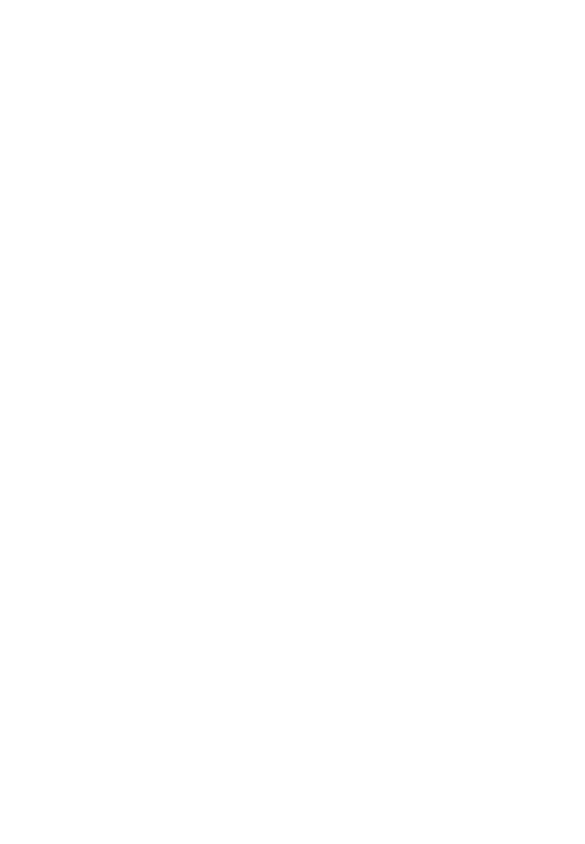
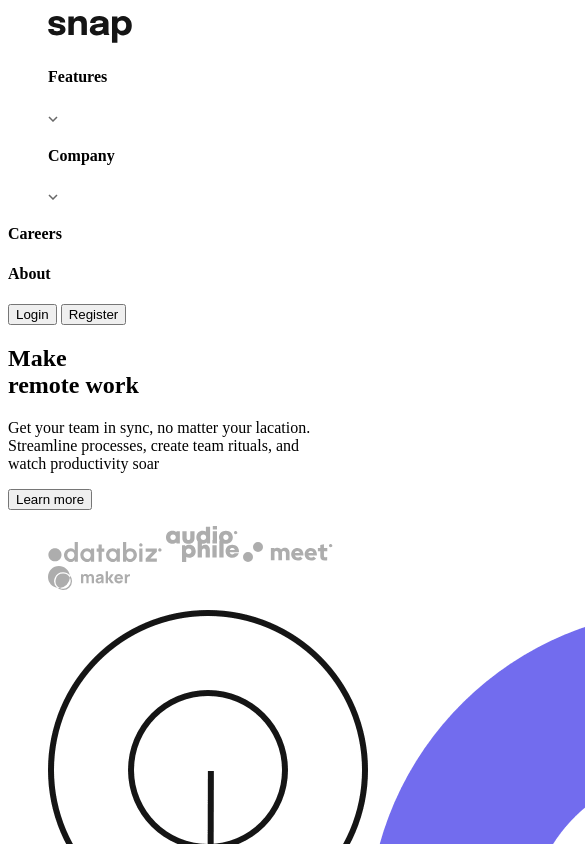
Before and after one commit to alexis25yo/land-page, a website: page src/index.html in a window 390 px wide. Shown: the top 844 px of the page, 585 px wide, since content can reach past the window. Drawn offline with nearby package versions, Linux system fonts and the light colour scheme.

Commit message:
update banner

```diff
--- /dev/null
+++ b/src/app/scripts/services/dataDom.js
@@ -0,0 +1,4 @@
+export const features = document.querySelector('.features')
+export const company = document.querySelector('.company')
+export const menu = document.querySelector('.banner__features')
+export const menu2 = document.querySelector('.banner__company')
--- a/src/app/styles/styles.scss
+++ b/src/app/styles/styles.scss
@@ -1,22 +1,157 @@
-// @import url('https://fonts.googleapis.com/css2?family=Poppins:wght@200;300;400;500;600;700;800;900&display=swap');
-// @import "./shop.scss";
-// @import "./login.scss";
-// @import "./universal.scss";
-// @import "./variables.scss";
+@import "variables";
 
-// button.swal2-confirm.swal2-styled {
-//     background-color: $color-cerulan;
-//     box-shadow: none !important;
-// }
+*{
+    margin: 0;
+    padding: 0;
+    box-sizing: border-box;
+    font-family:  Epilogue;
+    background-color: $Almost-White;
+}
 
-// .active-view-shop {
-//     display: block;
-// }
+.header__nav{
+    display: flex;
+    align-items: center;
+    justify-content: space-between;
+    padding: 20px 15px 0 15px;
+    color: $Medium-Gray;
+    font-weight: 500;
+    font-family:  Epilogue;
+}
 
-// .active-view-login {
-//     display: flex;
-// }
+.header__items{
+    display: flex;
+    align-items: center;
+    cursor: pointer;
+    width: 40%;
+    justify-content: space-between;
+}
 
-// .hidden {
-//     display: none;
-// }
+.items__figures{
+    display: flex;
+    align-items: center;
+    gap: 5px;
+}
+
+
+.header__buttons{
+    display: flex;
+    padding-right: 5%;
+    width: 20%;
+    justify-content: end;
+    gap: 10%;
+}
+
+.header__buttons .Login{
+    border: none;
+    background-color: $Almost-White;
+    padding: 10px;
+    cursor: pointer;
+    color: $Medium-Gray;
+    font-weight: 400;
+    font-family:  Epilogue;
+}
+
+.header__buttons .Register{
+    border-radius: 12px;
+    border: 2px solid $Medium-Gray;
+    background-color: $Almost-White;
+    padding: 5px 15px 5px 15px;
+    cursor: pointer;
+    color: $Medium-Gray;
+    font-weight: 400;
+    font-family:  Epilogue;
+}
+.banner{
+    position: relative;
+    display: flex;
+    padding: 0 20px 0 20px;
+}
+
+.banner__left{
+    display: flex;
+    flex-direction: column;
+    justify-content: start;
+    gap: 30px;
+    width: 50%;
+    padding: 100px 0 0 100px;
+}
+
+.banner__left h1{
+    font-size: 75px;
+}
+
+.banner__left p{
+    color: $Medium-Gray;
+}
+
+.banner__right{
+    width: 40%;
+    justify-content: center;
+    align-items: center;
+    position: relative
+}
+
+.banner .banner__image img{
+    width: 350px;
+    height: auto;
+    position: absolute;
+    top: 40px;
+    left: 100px;
+}
+
+.banner__button{
+    width: 100px;
+    padding: 10px 15px 10px 15px ;
+    border-radius: 10px;
+    background-color: $Almost-Black;
+    color: $Almost-White;
+    cursor: pointer;
+    border: none;
+    font-weight: bold;
+}
+.banner__logos{
+    display: flex;
+    width: 80%;
+    justify-content: space-around;
+}
+
+.banner__logos img{
+    width: 12%;
+    height: auto;
+}
+
+.banner__features{
+    position: absolute;
+    top: 0;
+    left: 130px;
+    border-radius: 8px;
+    box-shadow: rgba(0, 0, 0, 0.35) 0px 5px 15px;
+    padding: 10px;
+    font-weight: 400;
+    color: $Medium-Gray;
+    display: none;
+}
+
+.banner__features p {
+    padding: 5px;
+}
+
+.banner__company{
+    position: absolute;
+    top: 0;
+    left: 275px;
+    border-radius: 8px;
+    box-shadow: rgba(0, 0, 0, 0.35) 0px 5px 15px;
+    padding: 10px;
+    font-weight: 400;
+    color: $Medium-Gray;
+    display: none;
+}
+
+.banner__company p {
+    padding: 5px;
+}
+
+.show{
+    display: block;
+}
--- a/src/app/styles/variables.scss
+++ b/src/app/styles/variables.scss
@@ -1 +1,3 @@
-$color-cerulan: #007090;
+$Almost-White: hsl(0, 0%, 98%);
+$Medium-Gray: hsl(0, 0%, 41%);
+$Almost-Black: hsl(0, 0%, 8%);
--- a/src/index.html
+++ b/src/index.html
@@ -11,5 +11,79 @@
     <link rel="shortcut icon" href="./images/favicon.svg" />
   </head>
 
-  <body></body>
+  <header class="header">
+
+      <nav class="header__nav">
+        <div class="header__items">
+          <figure class="items__figures">
+            <img src="./images/logo.svg" alt="logo">
+          </figure>
+          <figure class="items__figures features">
+            <figcaption><h4>Features</h4></figcaption>
+            <img src="./images/icon-arrow-down.svg" alt="logo">
+          </figure>
+          <figure  class="items__figures company">
+            <figcaption><h4>Company</h4></figcaption>
+            <img src="./images/icon-arrow-down.svg" alt="logo">
+          </figure>
+          <h4 class="careers">Careers</h4>
+          <h4 class="about">About</h4>
+        </div>
+        <div class="header__buttons">
+          <button class="Login buttons">Login</button>
+          <button class="Register buttons">Register</button>
+        </div>
+      </nav>
+      <section class="banner">
+
+        <div class="banner__left">
+
+          <h1>Make <br> remote work</h1>
+          <p>Get your team in sync, no matter your lacation. <br> Streamline processes, create team rituals, and <br> watch productivity soar</p>
+
+          <button class="banner__button">Learn more</button>
+
+          <figure class="banner__logos">
+            <img src="./images/client-databiz.svg" alt="databiz">
+            <img src="./images/client-audiophile.svg" alt="audiophile">
+            <img src="./images/client-meet.svg" alt="meet">
+            <img src="./images/client-maker.svg" alt="maker">
+          </figure>
+
+        </div>
+        <div class="banner__right">
+          <figure class="banner__image">
+            <img  src="./images/image-hero-desktop.png" alt="hero-desktop">
+          </figure>
+        </div>
+        <div class="banner__features">
+          <figure class="items__figures features">
+            <img src="./images/icon-todo.svg" alt="logo">
+            <figcaption><p>Todo List</p></figcaption>
+          </figure>
+          <figure class="items__figures features">
+            <img src="./images/icon-calendar.svg" alt="logo">
+            <figcaption><p>Calendar</p></figcaption>
+          </figure>
+          <figure class="items__figures features">
+            <img src="./images/icon-reminders.svg" alt="logo">
+            <figcaption><p>Reminders</p></figcaption>
+          </figure>
+          <figure class="items__figures features">
+            <img src="./images/icon-planning.svg" alt="logo">
+            <figcaption><p>Planning</p></figcaption>
+          </figure>
+        </div>
+        <div class="banner__company">
+          <p>History</p>
+          <p>Our Team</p>
+          <p>Blog</p>
+        </div>
+      </section>
+
+    </header>
+
+
+
+
 </html>
--- a/webpack.config.js
+++ b/webpack.config.js
@@ -11,7 +11,7 @@
     filename: "js/app.bundle.js",
   },
   devServer: {
-    port: 5050,
+    port: 5055,
   },
   module: {
     rules: [
```
Also changed, not shown: src/app/scripts/main.js (+10 -31 lines).
